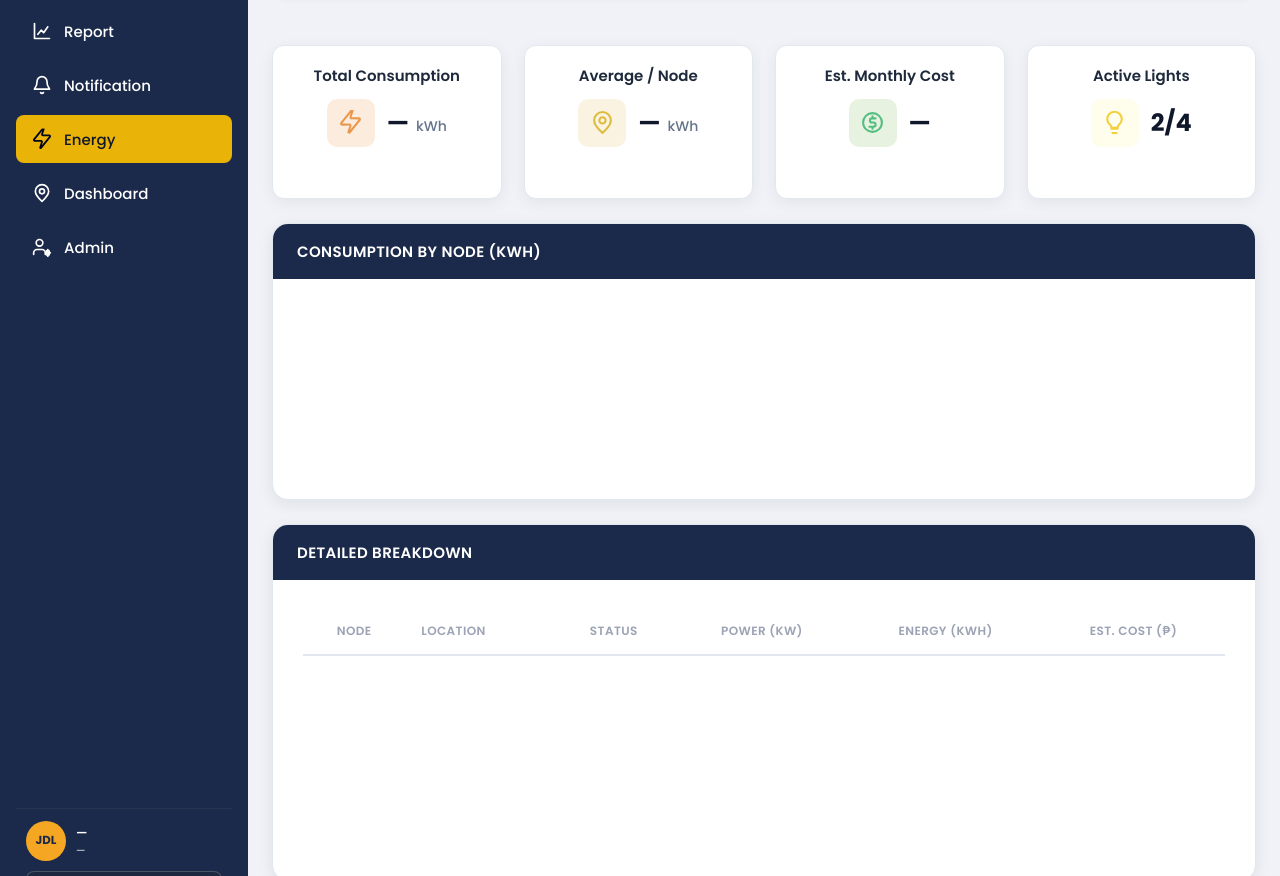
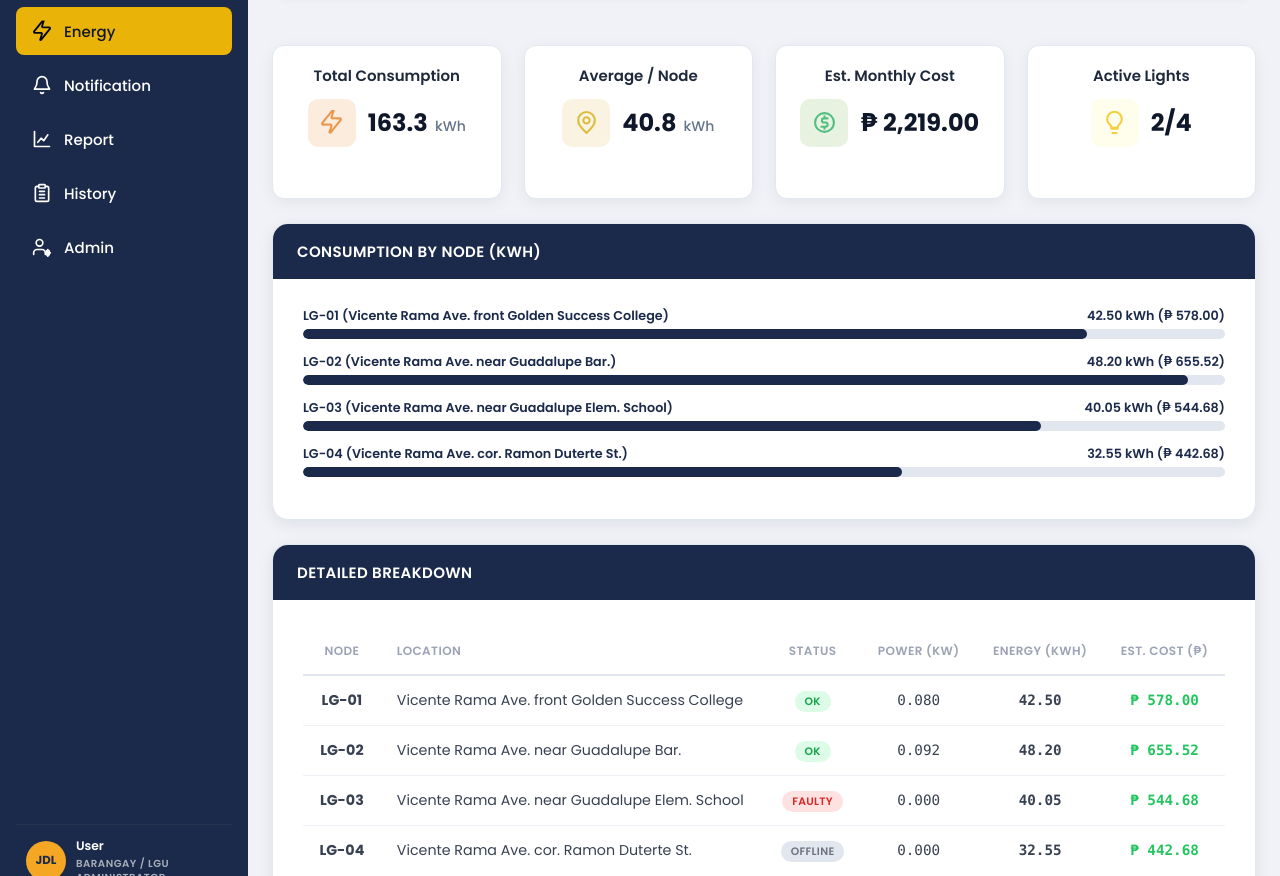
Before and after one commit to Wootsername/LuminaGrid, a plain HTML site: page energy_data.html in a window 1280 px wide. Shown: the part 129-1005 px from the top of the page. Drawn offline with Linux system fonts and the light colour scheme; sample sign-in values are in the browser's storage.

Commit message:
Fixed sidebar

```diff
--- a/energy_data.html
+++ b/energy_data.html
@@ -117,13 +117,11 @@
         <img src="assets/logo2.png" alt="LuminaGrid">
       </div>
       <div class="nav-links" id="navLinks">
+        <a href="dashboard.html" data-roles="admin,electrician,finance"><span class="nav-icon">📍</span> Dashboard</a>
+        <a href="energy_data.html" class="active" data-roles="admin,finance"><span class="nav-icon">⚡</span> Energy</a>
+        <a href="notifications.html" data-roles="admin,electrician,finance"><span class="nav-icon">🔔</span> Notification</a>
+        <a href="energy-analytics.html" data-roles="admin,finance"><span class="nav-icon">📊</span> Report</a>
         <a href="fault-records.html" data-roles="admin,electrician"><span class="nav-icon">📋</span> History</a>
-        <a href="energy-analytics.html" data-roles="admin,finance"><span class="nav-icon">📊</span> Report</a>
-        <a href="notifications.html" data-roles="admin,electrician,finance"><span class="nav-icon">🔔</span>
-          Notification</a>
-        <a href="energy_data.html" class="active" data-roles="admin,finance"><span class="nav-icon">⚡</span>
-          Energy</a>
-        <a href="dashboard.html" data-roles="admin,electrician,finance"><span class="nav-icon">📍</span> Dashboard</a>
         <a href="node-management.html" data-roles="admin"><span class="nav-icon" aria-hidden="true"></span> Admin</a>
       </div>
       <div class="user-chip">
--- /dev/null
+++ b/js/energy-data.js
@@ -0,0 +1,101 @@
+// ============================================================
+// LuminaGrid — Energy Data Page (energy_data.html)
+// ============================================================
+
+const currentRole = requireRole(["admin", "finance"]);
+paintUserChip();
+wireLogout();
+gateNavByRole(currentRole);
+
+async function loadEnergyData() {
+  const streetlights = await DataService.getStreetlights();
+  const monthly = await DataService.getMonthlyEnergy();
+  const config = await DataService.getSystemConfig();
+  const ratePerKwh = config.energy_rate_per_kwh || 13.60;
+
+  const currentMonthData = monthly["2026-08"] || { total_kwh: 163.3, cost: 2219.0 };
+  const totalKwh = currentMonthData.total_kwh;
+  const totalCost = currentMonthData.cost;
+  const nodeCount = streetlights.length || 4;
+  const avgNode = (totalKwh / nodeCount).toFixed(1);
+
+  let activeCount = 0;
+  const nodeBreakdowns = [];
+
+  for (const node of streetlights) {
+    const reading = await DataService.getLatestReading(node.streetlight_id);
+    const isOnline = node.status === "Active";
+    if (isOnline) activeCount++;
+
+    const powerKw = reading && reading.power_consumption ? (reading.power_consumption / 1000).toFixed(3) : "0.000";
+
+    // Per-node estimated monthly energy share
+    let nodeKwh = 0;
+    if (node.node_id === "LG-01") nodeKwh = 42.5;
+    else if (node.node_id === "LG-02") nodeKwh = 48.2;
+    else if (node.node_id === "LG-03") nodeKwh = 40.05;
+    else if (node.node_id === "LG-04") nodeKwh = 32.55;
+    else nodeKwh = parseFloat(avgNode);
+
+    const cost = (nodeKwh * ratePerKwh).toFixed(2);
+
+    nodeBreakdowns.push({
+      id: node.node_id || node.pole_number,
+      location: node.location || node.barangay,
+      status: node.status,
+      powerKw: powerKw,
+      energyKwh: nodeKwh.toFixed(2),
+      cost: cost
+    });
+  }
+
+  // Populate KPIs
+  const statTotalKwh = document.getElementById("statTotalKwh");
+  if (statTotalKwh) statTotalKwh.textContent = totalKwh.toFixed(1);
+
+  const statAvgNode = document.getElementById("statAvgNode");
+  if (statAvgNode) statAvgNode.textContent = avgNode;
+
+  const statMonthlyCost = document.getElementById("statMonthlyCost");
+  if (statMonthlyCost) statMonthlyCost.textContent = `₱ ${totalCost.toLocaleString("en-PH", { minimumFractionDigits: 2, maximumFractionDigits: 2 })}`;
+
+  const statActiveLights = document.getElementById("statActiveLights");
+  if (statActiveLights) statActiveLights.textContent = `${activeCount}/${nodeCount}`;
+
+  // Populate Consumption by Node bars
+  const maxKwh = Math.max(...nodeBreakdowns.map(n => parseFloat(n.energyKwh)), 50);
+  const nodeBarList = document.getElementById("nodeBarList");
+  if (nodeBarList) {
+    nodeBarList.innerHTML = nodeBreakdowns.map(n => {
+      const pct = Math.min(Math.round((parseFloat(n.energyKwh) / maxKwh) * 100), 100);
+      return `
+        <div class="energy-node-bar-row" style="margin-bottom:14px;">
+          <div style="display:flex; justify-content:space-between; font-size:0.85rem; font-weight:600; color:var(--navy-900); margin-bottom:4px;">
+            <span>${n.id} (${n.location})</span>
+            <span>${n.energyKwh} kWh (₱ ${n.cost})</span>
+          </div>
+          <div style="background:var(--gray-200); height:10px; border-radius:6px; overflow:hidden;">
+            <div style="background:var(--navy-900); height:100%; width:${pct}%; border-radius:6px;"></div>
+          </div>
+        </div>
+      `;
+    }).join("");
+  }
+
+  // Populate Detailed Breakdown Table
+  const breakdownBody = document.getElementById("breakdownBody");
+  if (breakdownBody) {
+    breakdownBody.innerHTML = nodeBreakdowns.map(n => `
+      <tr>
+        <td><strong>${n.id}</strong></td>
+        <td>${n.location}</td>
+        <td><span class="status-pill ${n.status === 'Active' ? 'ok' : n.status === 'Faulty' ? 'fault' : 'offline'}">${n.status === 'Active' ? 'OK' : n.status}</span></td>
+        <td style="font-family:var(--font-mono);">${n.powerKw}</td>
+        <td style="font-family:var(--font-mono); font-weight:600;">${n.energyKwh}</td>
+        <td style="font-family:var(--font-mono); font-weight:600; color:var(--green);">₱ ${n.cost}</td>
+      </tr>
+    `).join("");
+  }
+}
+
+loadEnergyData();
```
Also changed, not shown: dashboard.html (+4 -5 lines), energy-analytics.html (+4 -6 lines), fault-records.html (+4 -6 lines), maintenance.html (+4 -5 lines), node-management.html (+4 -5 lines), notifications.html (+4 -5 lines), system-logs.html (+4 -5 lines), user-management.html (+4 -5 lines).
